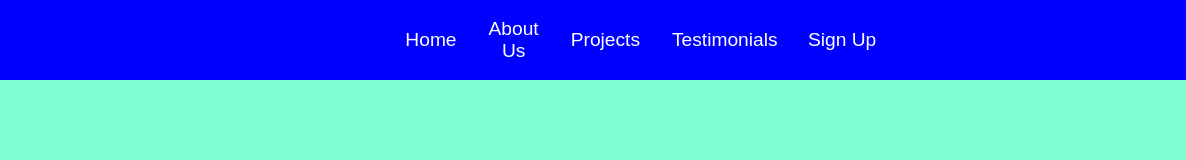
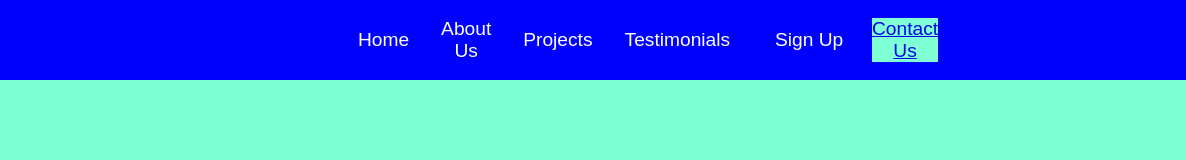
Before and after one commit to miwidevelopers/Miwi-portfolio, a plain HTML site: page index.html in a window 1280 px wide. Shown: the full height of the page, 0-1186 px from the left. Drawn offline with Linux system fonts and the light colour scheme.

Commit message:
Update index.html

```diff
--- a/index.html
+++ b/index.html
@@ -32,6 +32,8 @@
 </li>
 <li class="navbar__btn">
     <a href="/" class="button">Sign Up</a>
+    <li class="navbar_btn">
+        <a href="/' class="button">Contact Us</a>
 </li>
 </ul>
 </div>
```
